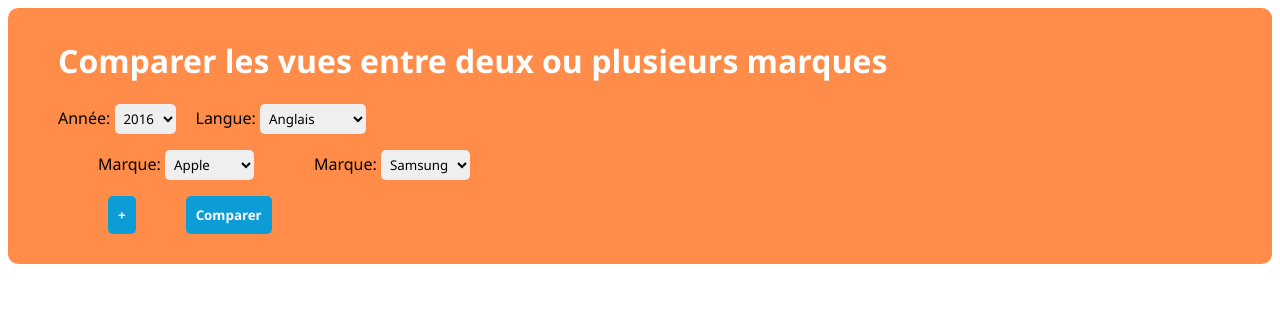
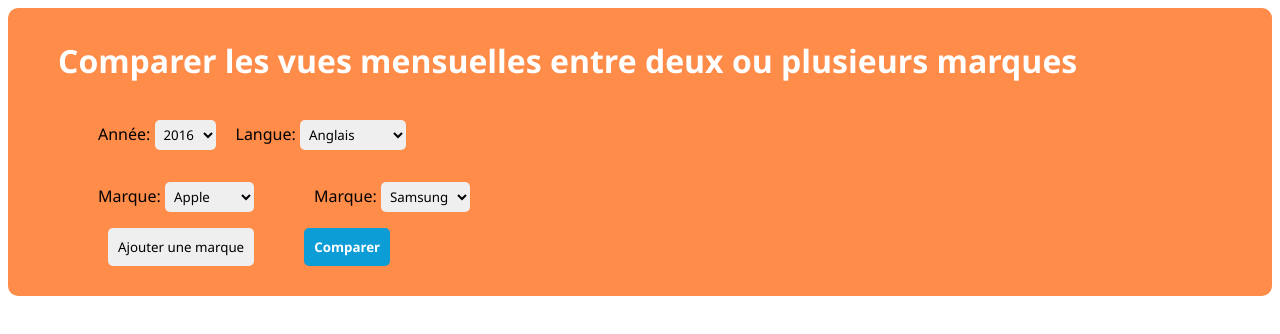
Before and after one commit to ngoosen/statsDashboard, an Angular app in the folder stats-dashboard/: page /compare in a window 1280 px wide. Shown: the top 334 px of the page. Built offline with nearby package versions, Linux system fonts and the light colour scheme; what @swimlane/ngx-charts would draw is missing.

Commit message:
more quick style

```diff
--- a/stats-dashboard/src/app/stats-compare/stats-compare.component.html
+++ b/stats-dashboard/src/app/stats-compare/stats-compare.component.html
@@ -1,7 +1,9 @@
 <div class="header">
 
-  <h1>Comparer les vues entre deux ou plusieurs marques</h1>
-
+  <h1>Comparer les vues mensuelles entre deux ou plusieurs marques</h1>
+  <div class="select-year-language">
+    <ul>
+      <li>
         <label>Année: </label>
         <select [(ngModel)]="selectedYear">
           <option [value]="2016">2016</option>
@@ -12,7 +14,8 @@
           <option [value]="2021">2021</option>
           <option [value]="2022">2022</option>
         </select>
-
+      </li>
+      <li>
         <label>Langue: </label>
         <select [(ngModel)]="selectedLanguage">
           <option [value]="'en'">Anglais</option>
@@ -22,8 +25,12 @@
           <option [value]="'it'">Italien</option>
           <option [value]="'es'">Espagnol</option>
         </select>
+      </li>
+    </ul>
+  </div>
 
-  <div class="list">
+
+  <div class="brands-list">
     <ul *ngFor="let request of brandsToCompare">
       <li>
         <label>Marque: </label>
@@ -39,8 +46,8 @@
     </ul>
   </div>
 
-    <button (click)="addRequest()">+</button>
-    <button (click)="compare()">Comparer</button>
+    <button (click)="addRequest()">Ajouter une marque</button>
+    <button (click)="compare()" id="compare">Comparer</button>
 </div>
 <div>
   <ngx-charts-bar-vertical-2d *ngIf="groupedStats.length == brandsToCompare.length"
--- a/stats-dashboard/src/app/stats-compare/stats-compare.component.scss
+++ b/stats-dashboard/src/app/stats-compare/stats-compare.component.scss
@@ -16,14 +16,11 @@ ul {
   list-style: none;
 }
 button{
-  background-color: rgb(12, 157, 214);
   border-style: none;
   border-radius: 5px;
   padding: 10px;
-  color: white;
   cursor: pointer;
   margin-left: 50px;
-  font-weight: bold;
 }
 select{
   margin-right: 20px;
@@ -31,3 +28,8 @@ select{
   border-radius: 5px;
   padding: 5px;
 }
+#compare{
+  background-color: rgb(12, 157, 214);
+  color: white;
+  font-weight: bolder;
+}
--- a/stats-dashboard/src/app/stats-search/stats-search.component.html
+++ b/stats-dashboard/src/app/stats-search/stats-search.component.html
@@ -30,6 +30,7 @@
     <option [value]="'es'">Espagnol</option>
   </select>
   <button (click)="searchByBrand()">Rechercher</button>
+  <button routerLink="/compare">Comparer</button>
 </div>
 
 <div class="graph">
--- a/stats-dashboard/src/app/stats-search/stats-search.component.scss
+++ b/stats-dashboard/src/app/stats-search/stats-search.component.scss
@@ -15,6 +15,7 @@
   border-radius: 5px;
   padding: 10px;
   color: #fdfdfd;
+  margin-left: 10px;
 }
 .header button:hover{
   cursor: pointer;
```
Lines whose indentation alone changed are shown as unchanged.
